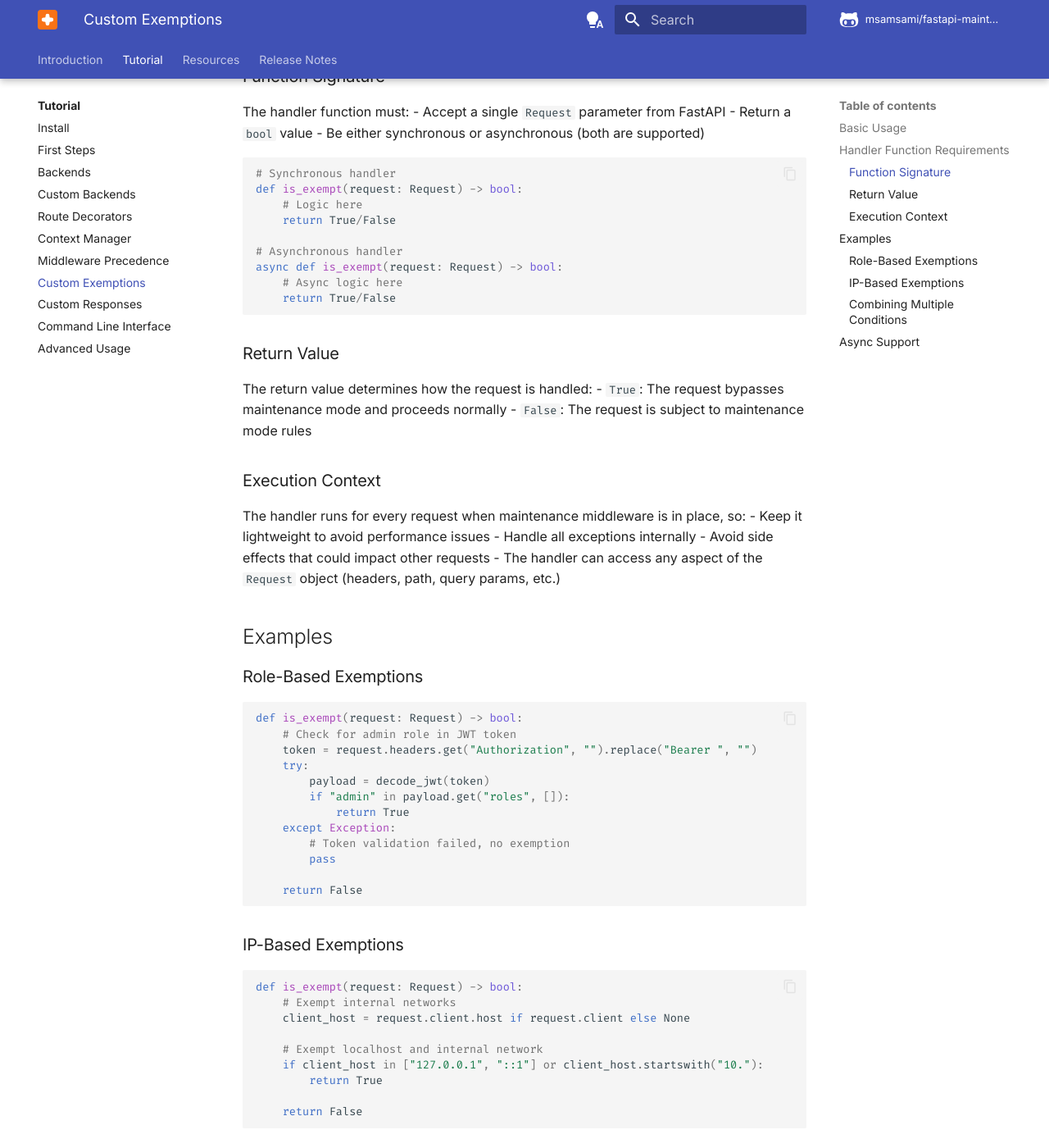
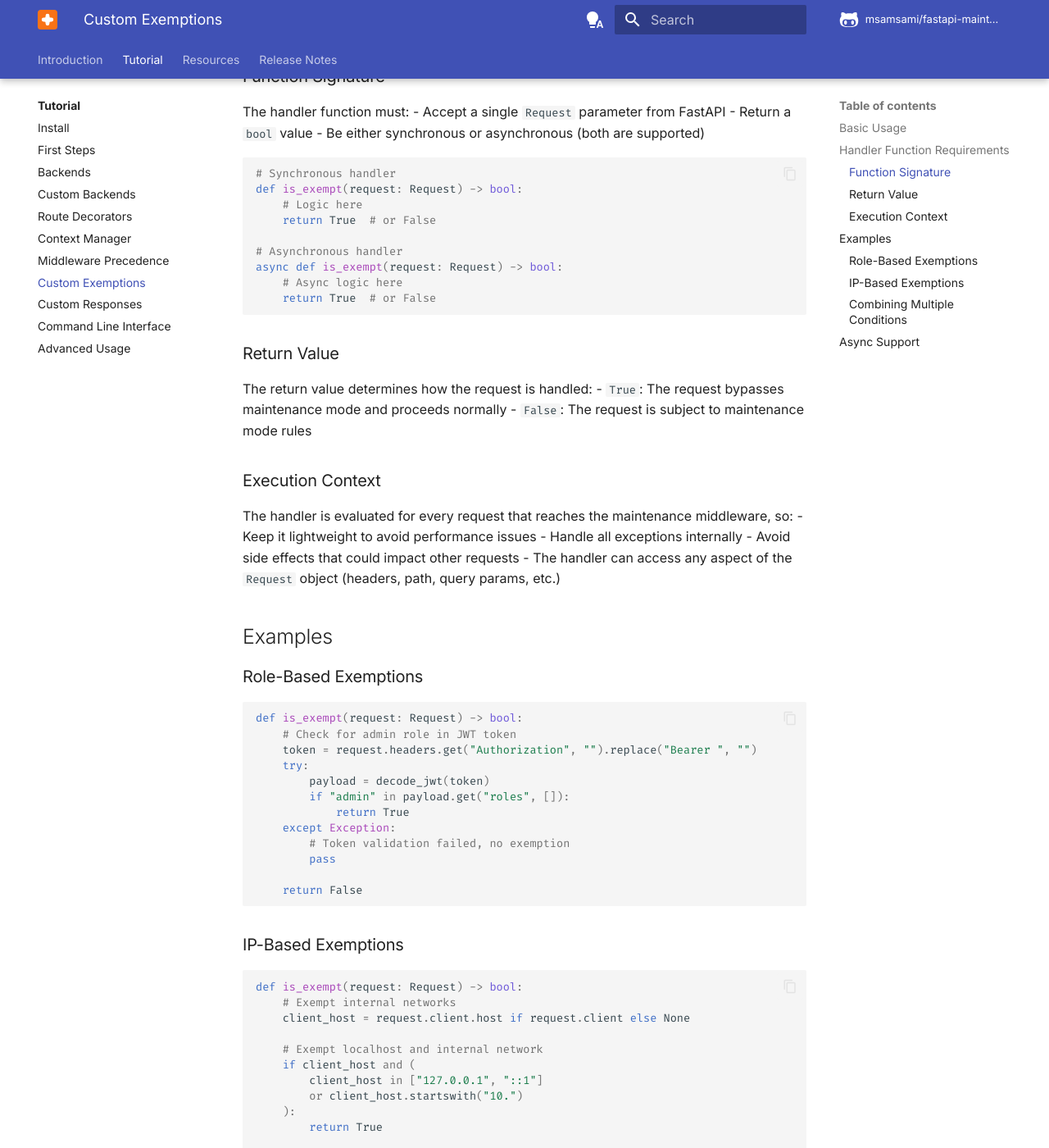
Before and after one commit to msamsami/fastapi-maintenance, an MkDocs documentation site: the page built from docs/tutorial/custom-exemptions.md, in a window 1280 px wide and 1400 px high, scrolled down 1382 px. Shown: the whole window at 82% size. Built offline with MkDocs 1.6.1 and Material for MkDocs 9.7.7, drawn with Linux system fonts in a browser that asks for light colours; comment, search, counter and statistics services are not loaded.

Commit message:
Fix syntax and null check in exemption handler examples

````diff
--- a/docs/tutorial/custom-exemptions.md
+++ b/docs/tutorial/custom-exemptions.md
@@ -63,12 +63,12 @@ The handler function must:
 # Synchronous handler
 def is_exempt(request: Request) -> bool:
     # Logic here
-    return True/False
+    return True  # or False
 
 # Asynchronous handler
 async def is_exempt(request: Request) -> bool:
     # Async logic here
-    return True/False
+    return True  # or False
 ```
 
 ### Return Value
@@ -79,7 +79,7 @@ The return value determines how the request is handled:
 
 ### Execution Context
 
-The handler runs for every request when maintenance middleware is in place, so:
+The handler is evaluated for every request that reaches the maintenance middleware, so:
 - Keep it lightweight to avoid performance issues
 - Handle all exceptions internally
 - Avoid side effects that could impact other requests
@@ -112,7 +112,10 @@ def is_exempt(request: Request) -> bool:
     client_host = request.client.host if request.client else None
 
     # Exempt localhost and internal network
-    if client_host in ["127.0.0.1", "::1"] or client_host.startswith("10."):
+    if client_host and (
+        client_host in ["127.0.0.1", "::1"]
+        or client_host.startswith("10.")
+    ):
         return True
 
     return False
````
